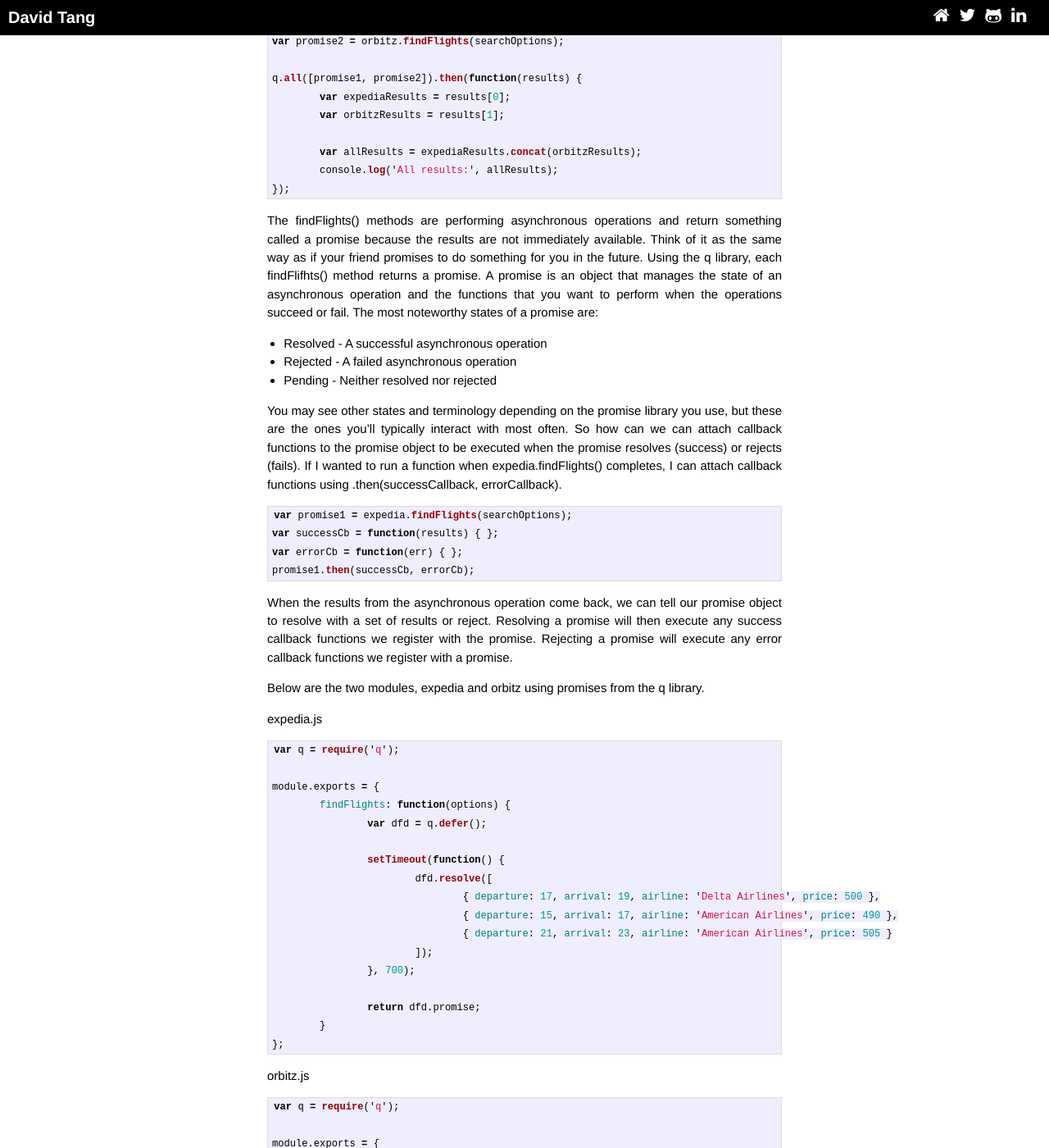
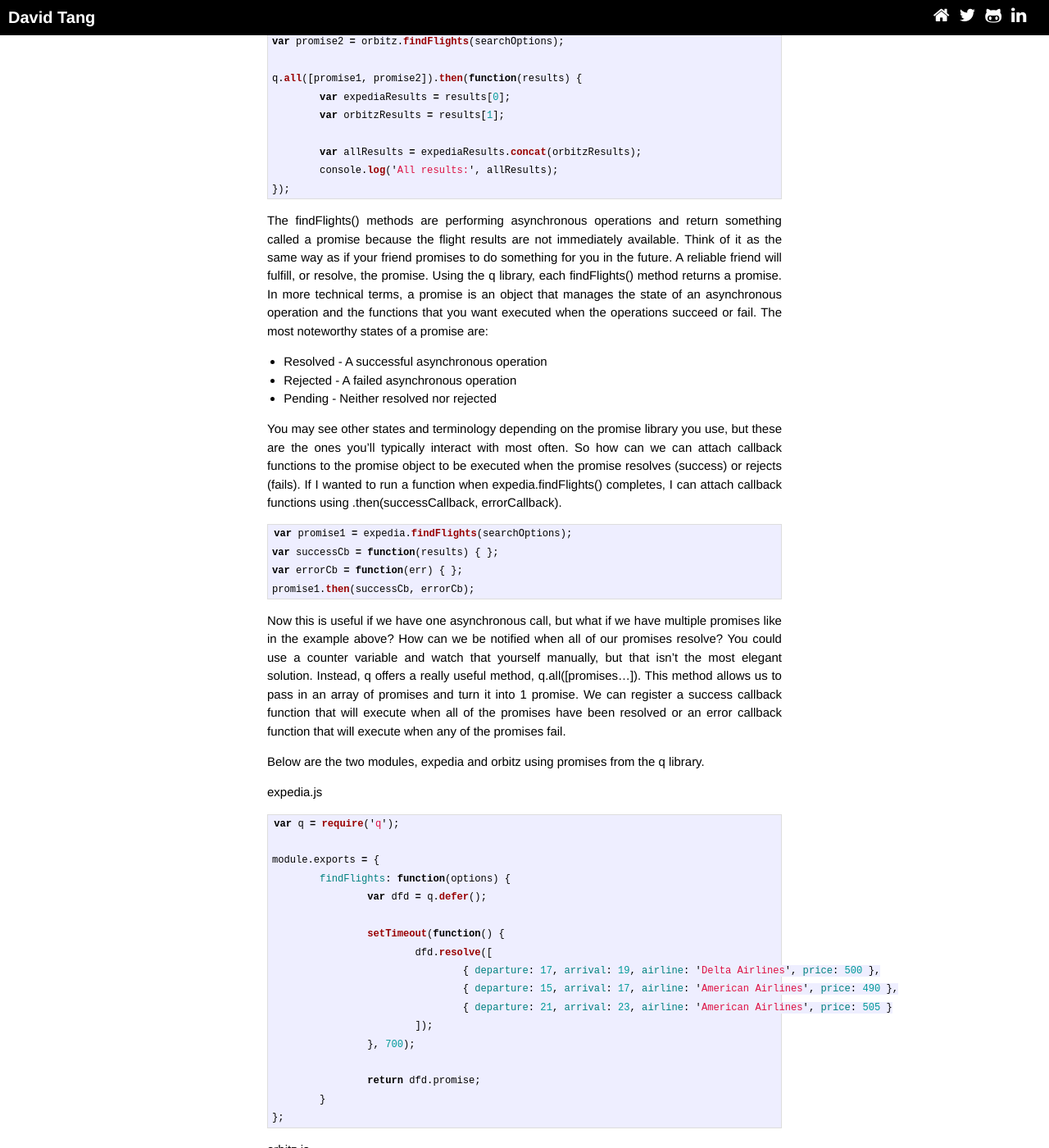
Before and after one commit to iamdtang/skaterdav85.github.io, a Jekyll site: the page built from _posts/2014-06-27-JavaScript-Flow-Control.markdown, in a window 1280 px wide and 1400 px high, scrolled down 1537 px. Shown: the whole window at 82% size. Built offline with Jekyll 4.4.1, drawn with Linux system fonts in a browser that asks for light colours; nearby versions of some CDN libraries; Markdown is read by kramdown in place of the engine named in the settings; comment, search, counter and statistics services are not loaded; some of the changed text lies outside the part shown.

Commit message:
Update 2014-06-27-JavaScript-Flow-Control.markdown

````diff
--- a/_posts/2014-06-27-JavaScript-Flow-Control.markdown
+++ b/_posts/2014-06-27-JavaScript-Flow-Control.markdown
@@ -65,7 +65,7 @@ q.all([promise1, promise2]).then(function(results) {
 });
 ```
 
-The findFlights() methods are performing asynchronous operations and return something called a promise because the results are not immediately available. Think of it as the same way as if your friend promises to do something for you in the future. Using the q library, each findFlifhts() method returns a promise. A promise is an object that manages the state of an asynchronous operation and the functions that you want to perform when the operations succeed or fail. The most noteworthy states of a promise are:
+The findFlights() methods are performing asynchronous operations and return something called a promise because the flight results are not immediately available. Think of it as the same way as if your friend promises to do something for you in the future. A reliable friend will fulfill, or resolve, the promise. Using the q library, each findFlights() method returns a promise. In more technical terms, a promise is an object that manages the state of an asynchronous operation and the functions that you want executed when the operations succeed or fail. The most noteworthy states of a promise are:
 
 * Resolved - A successful asynchronous operation
 * Rejected - A failed asynchronous operation
@@ -80,8 +80,7 @@ var errorCb = function(err) { };
 promise1.then(successCb, errorCb);
 ```
 
-
-When the results from the asynchronous operation come back, we can tell our promise object to resolve with a set of results or reject. Resolving a promise will then execute any success callback functions we register with the promise. Rejecting a promise will execute any error callback functions we register with a promise.
+Now this is useful if we have one asynchronous call, but what if we have multiple promises like in the example above? How can we be notified when all of our promises resolve? You could use a counter variable and watch that yourself manually, but that isn't the most elegant solution. Instead, q offers a really useful method, q.all([promises...]). This method allows us to pass in an array of promises and turn it into 1 promise. We can register a success callback function that will execute when all of the promises have been resolved or an error callback function that will execute when any of the promises fail.
 
 Below are the two modules, expedia and orbitz using promises from the q library.
 
@@ -129,19 +128,13 @@ module.exports = {
 };
 ```
 
-
-
-
-
-You might be wondering what is 'dfd' in the example above. dfd stands for deferred. You can think of deferreds as the thing (object) that creates the promise object and it has control over resolving and rejecting the promise. Typically the promise acts a passive object where you can register your callback functions to it using the .then() method of the promise.
-
-So how can we be notified when both of our promise objects from expedia.findFlights() and orbitz.findFlights() have been resolved and we can do something with the results? You could use a counter variable and watch that yourself manually, but that isn't the most elegant solution. Instead, q offers a really useful method, q.all(). This method allows us to pass it a bunch of promises and turn it into 1 promise. We can register a success callback function that will execute when all of the promises have been resolved or an error callback function that will execute when any of the promises fail.
+You might be wondering what is 'dfd' in the expedia and orbitz modules above. dfd stands for deferred. You can think of deferreds as the thing (object) that creates the promise object. It has control over resolving and rejecting its promise. Typically the promise acts a passive object where you can register your callback functions to it using the .then(successCallback, errorCallback) method of the promise.
 
 [Full example with promises and q](https://github.com/ITP-Webdev/flow-control-exercises/tree/solution-promises)
 
 ### 3. async.js
 
-The last popular approach to managing flow control in JavaScript is using the async.js library. This works in both the browser and Node.js, but the example below is using Node.js.
+The last popular approach to managing flow control in JavaScript is using the async.js library. This works in both the browser and Node.js.
 
 ```js
 var expedia = require('./app/expedia');
````
